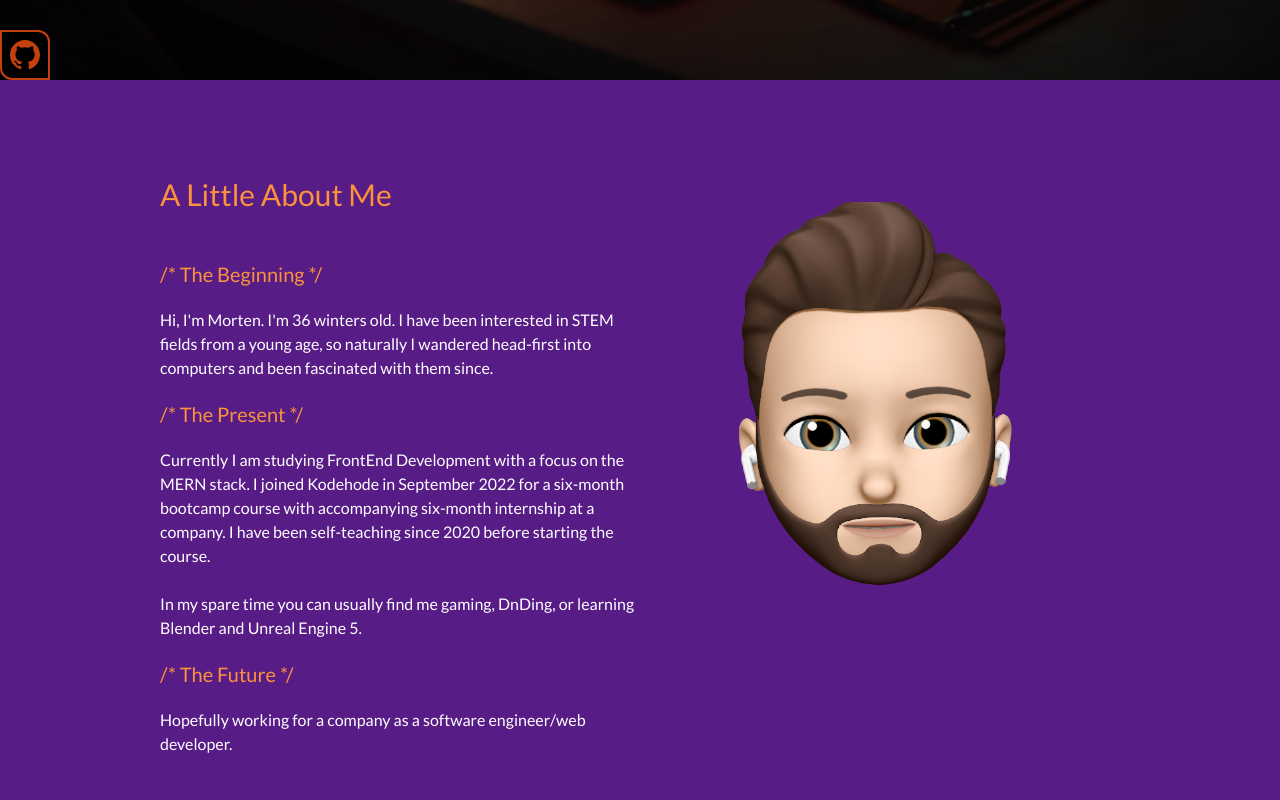
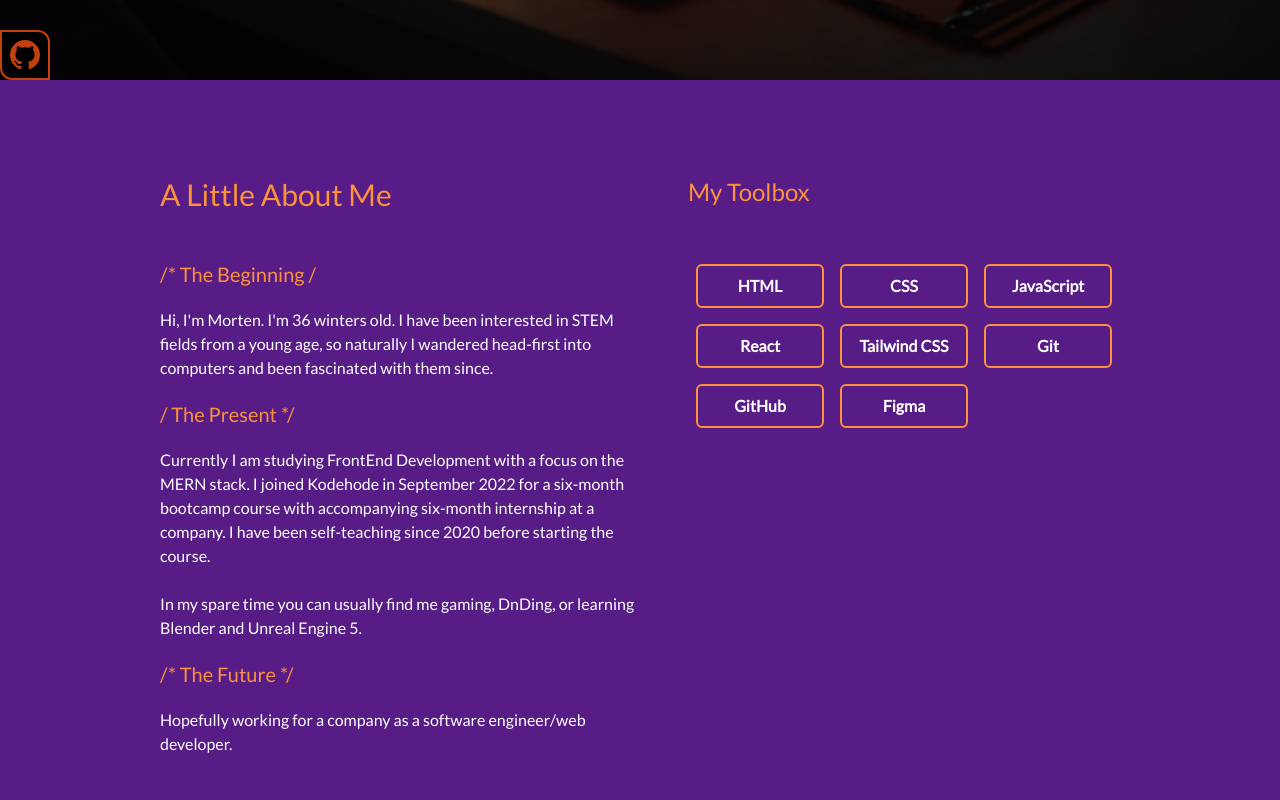
Before and after one commit to Morten-Kodehode/portfolio, a React (Vite) app: page / in a window 1280 px wide. Shown: the part 720-1520 px from the top of the page. Built offline with nearby package versions, Linux system fonts and the light colour scheme.

Commit message:
added a skill section to about section instead of emoji pic

```diff
--- a/src/components/About.jsx
+++ b/src/components/About.jsx
@@ -1,17 +1,28 @@
 import React from "react";
 
 function About() {
+  const skills = [
+    { name: "HTML" },
+    { name: "CSS" },
+    { name: "JavaScript" },
+    { name: "React" },
+    { name: "Tailwind CSS" },
+    { name: "Git" },
+    { name: "GitHub" },
+    { name: "Figma" },
+  ];
+
   return (
     <div className="bg-purple-900 font-lato px-3 md:px-10 lg:px-40 py-12 md:grid grid-cols-2">
       <div>
         <h2 className="text-3xl py-12 text-orange-400">A Little About Me</h2>
-        <p className="text-xl text-orange-400 mb-5">/* The Beginning */</p>
+        <p className="text-xl text-orange-400 mb-5">/* The Beginning /</p>
         <p className="text-white mb-5">
           Hi, I'm Morten. I'm 36 winters old. I have been interested in STEM
           fields from a young age, so naturally I wandered head-first into
           computers and been fascinated with them since.
         </p>
-        <p className="text-xl text-orange-400 mb-5">/* The Present */</p>
+        <p className="text-xl text-orange-400 mb-5">/ The Present */</p>
         <p className="text-white">
           Currently I am studying FrontEnd Development with a focus on the MERN
           stack. I joined Kodehode in September 2022 for a six-month bootcamp
@@ -28,8 +39,20 @@ function About() {
           Hopefully working for a company as a software engineer/web developer.
         </p>
       </div>
-      <div className="flex items-center justify-center mt-12 md:mt-0">
-        <img src="/assets/selfie.PNG" alt="picture of myself cartoon" />
+      <div className="flex flex-col max-w-3xl lg:ml-12">
+        <h2 className="text-2xl py-12 text-orange-400">My Toolbox</h2>
+        <aside className="text-white grid-cols-2 lg:grid-cols-3 grid">
+          {skills.map((skill, index) => (
+            <div
+              key={index}
+              className="m-2 border-orange-400 border-solid border-2 rounded-md p-2"
+            >
+              <div className="text-center">
+                <span className="text-white font-bold">{skill.name}</span>
+              </div>
+            </div>
+          ))}
+        </aside>
       </div>
     </div>
   );
--- a/src/components/Hero.jsx
+++ b/src/components/Hero.jsx
@@ -1,6 +1,5 @@
 import React from "react";
 import { BsGithub } from "react-icons/bs";
-// import { BsLinkedin } from "react-icons/bs";
 
 function Hero() {
   return (
```
Also changed, not shown: 1 other file (tests, documents, lock files or other folders).
